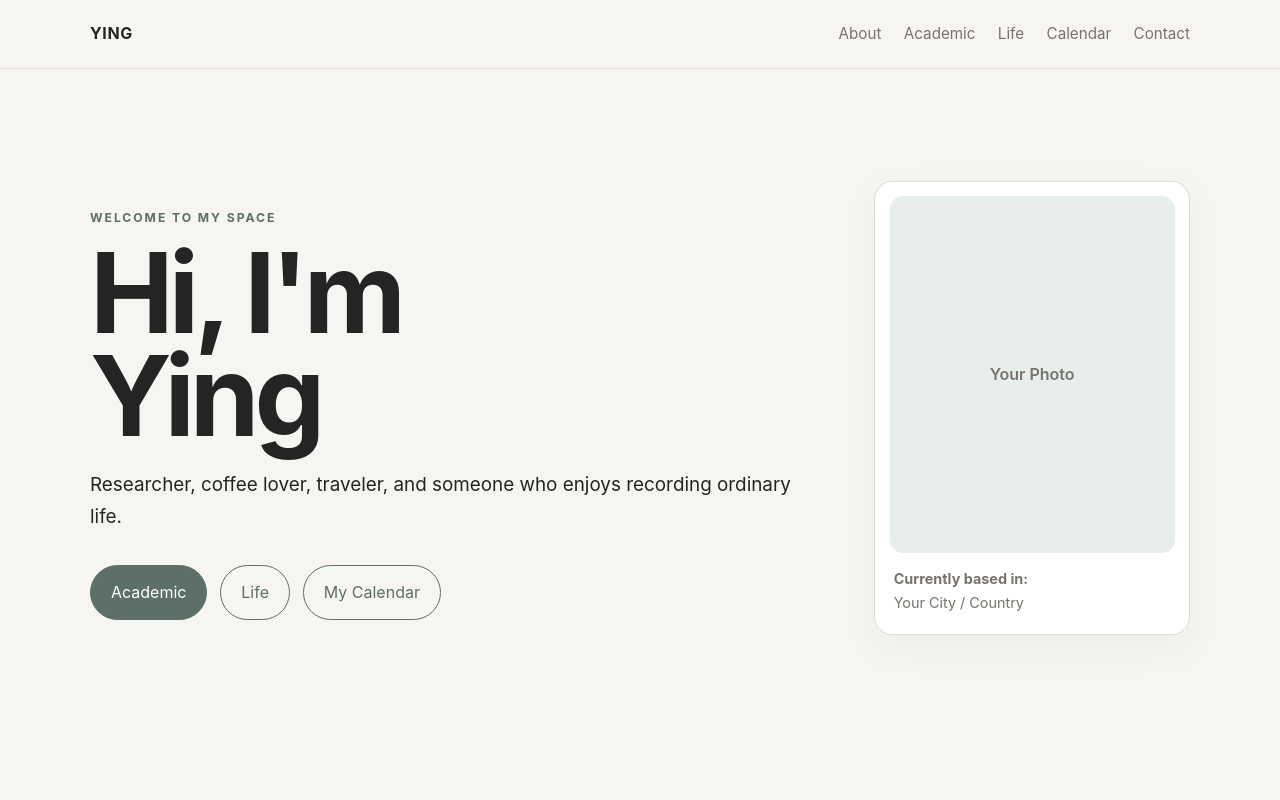
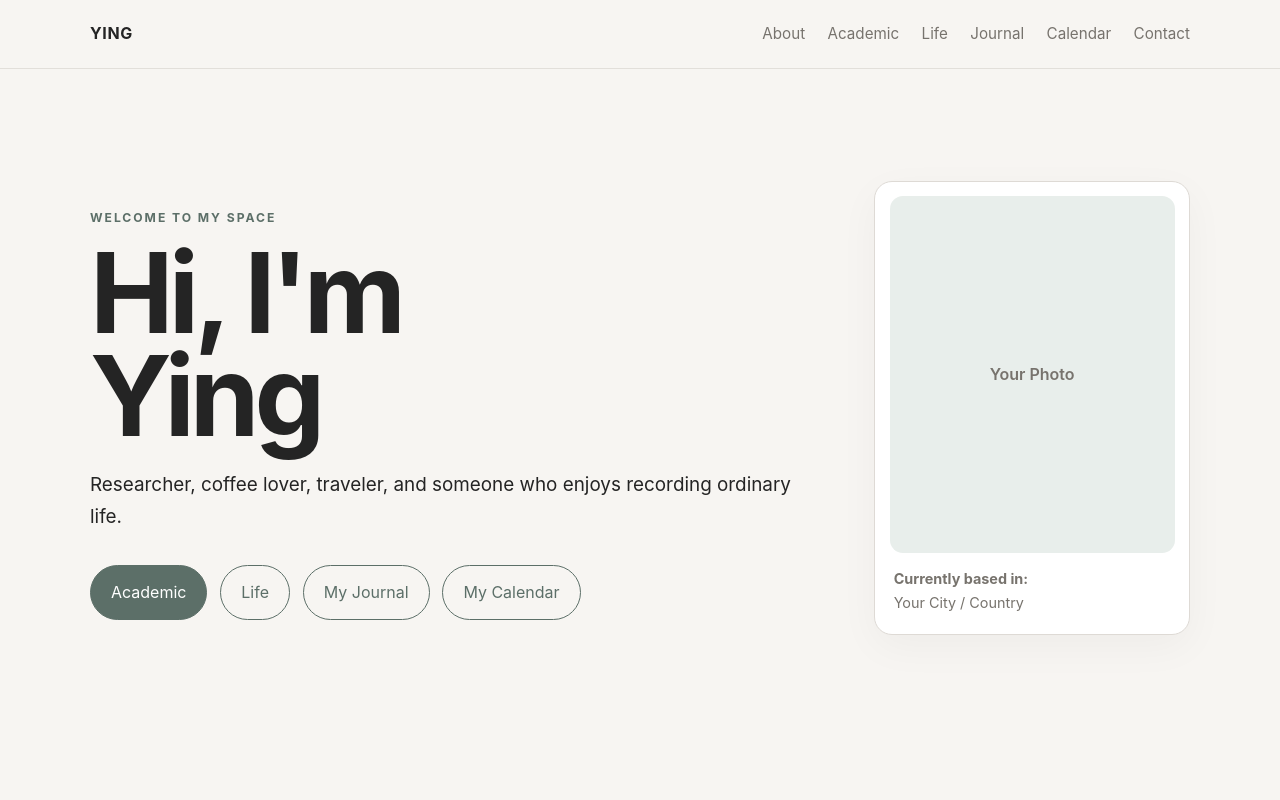
Before and after one commit to ying-flying01-cmd/ying-flying01-cmd.github.io, a plain HTML site: page index.html in a window 1280 px wide. Shown: the top 800 px of the page. Drawn offline with Linux system fonts and the light colour scheme.

Commit message:
Add files via upload

```diff
--- a/index.html
+++ b/index.html
@@ -15,6 +15,7 @@
       <a href="#about">About</a>
       <a href="#academic">Academic</a>
       <a href="#life">Life</a>
+      <a href="journal.html">Journal</a>
       <a href="calendar.html">Calendar</a>
       <a href="#contact">Contact</a>
     </nav>
@@ -32,6 +33,7 @@
         <div class="hero-links">
           <a class="button primary" href="#academic">Academic</a>
           <a class="button secondary" href="#life">Life</a>
+          <a class="button secondary" href="journal.html">My Journal</a>
           <a class="button secondary" href="calendar.html">My Calendar</a>
         </div>
       </div>
```
